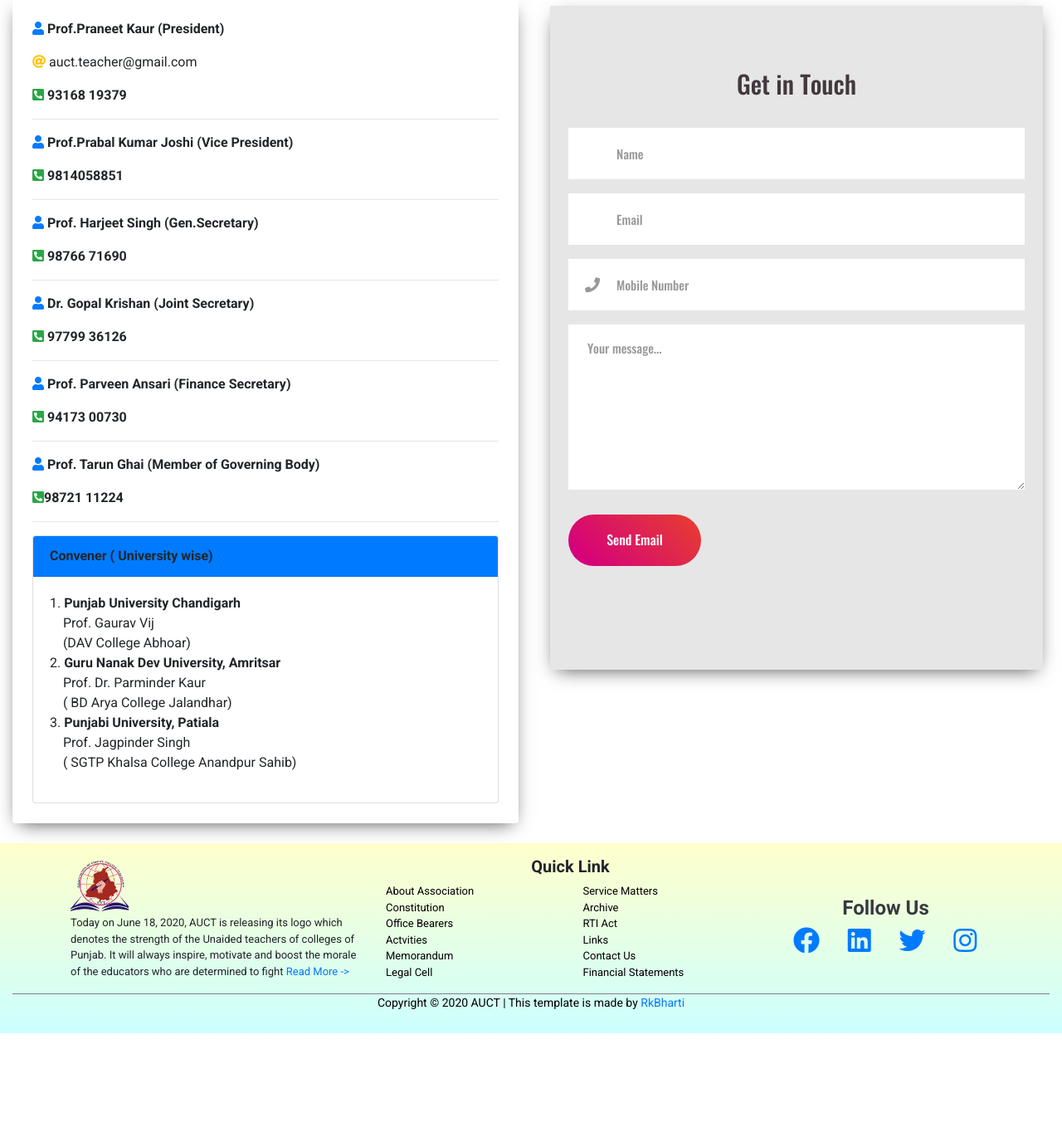
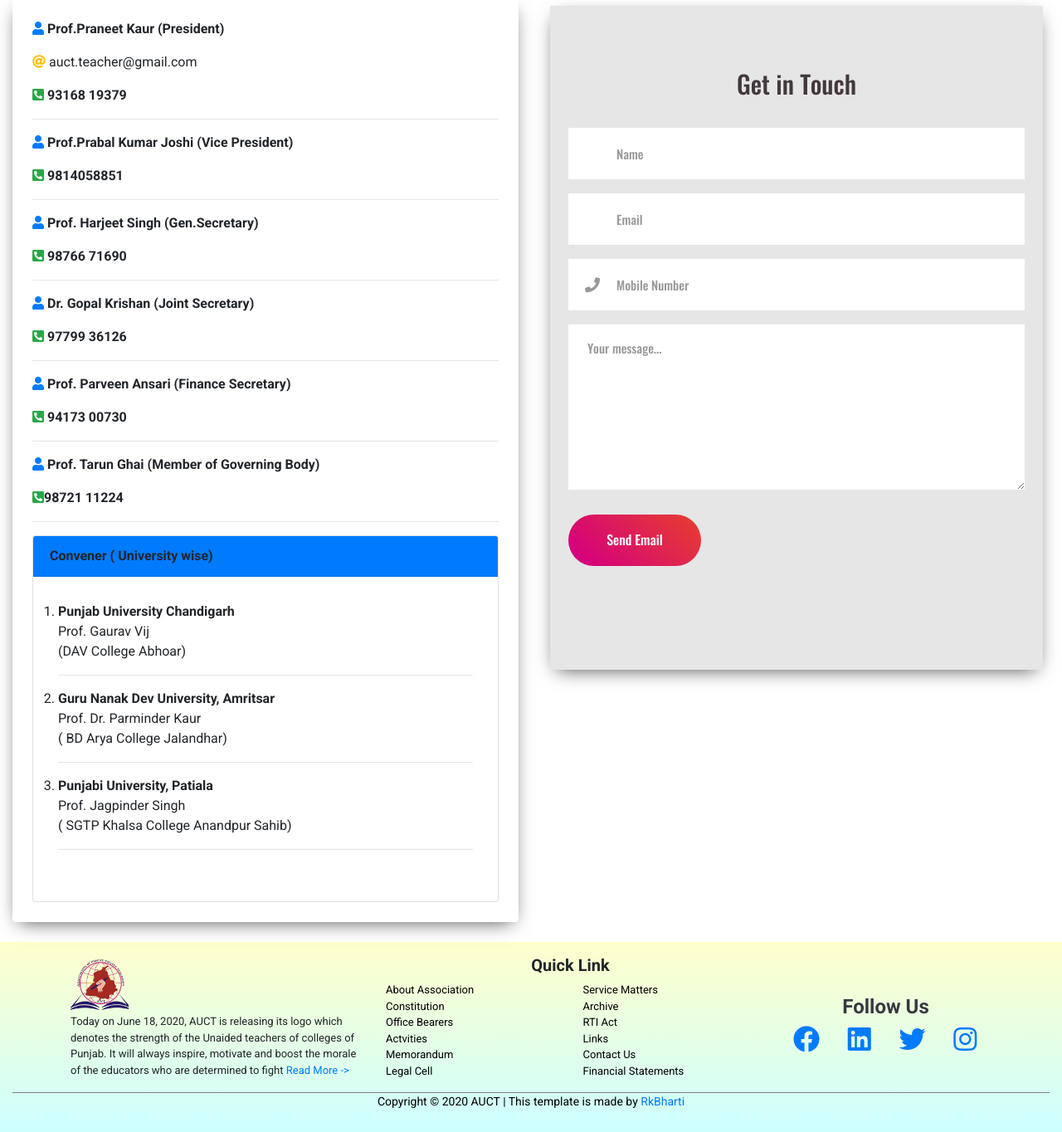
Before and after one commit to rkb9878/AUCT, a PHP site: page /contactUs.php in a window 1280 px wide. Shown: the part 348-1712 px from the top of the page at 83% size. Before the commit the page ends 1593 px from the top, so only its background shows below. Run offline with PHP 8.4, Linux system fonts and the light colour scheme; some libraries are stand-ins or nearby versions; some web fonts are replaced.

Commit message:
Done capta

```diff
--- a/contactUs.php
+++ b/contactUs.php
@@ -75,28 +75,29 @@
                     <div class="card-header bg-primary">
                         <b>Convener ( University wise)</b>
                     </div>
+
                     <div class="card-body">
-                        <ol>
+                        <ol style="padding: 10px">
                             <li>
-                                1. <b>Punjab University Chandigarh</b>
+                                <b>Punjab University Chandigarh</b>
                                 <br>
-                                &nbsp;&nbsp;&nbsp;&nbsp;Prof. Gaurav Vij <br>
-                                &nbsp;&nbsp;&nbsp;&nbsp;(DAV College Abhoar)
-                                <br>
+                                Prof. Gaurav Vij <br>
+                                (DAV College Abhoar)
+                                <hr>
                             </li>
                             <li>
-                                2. <b>Guru Nanak Dev University, Amritsar</b>
+                                <b>Guru Nanak Dev University, Amritsar</b>
                                 <br>
-                                &nbsp;&nbsp;&nbsp;&nbsp;Prof. Dr. Parminder Kaur <br>
-                                &nbsp;&nbsp;&nbsp;&nbsp;( BD Arya College Jalandhar)
-                                <br>
+                                Prof. Dr. Parminder Kaur <br>
+                                ( BD Arya College Jalandhar)
+                                <hr>
                             </li>
                             <li>
-                                3. <b>Punjabi University, Patiala</b>
+                                <b>Punjabi University, Patiala</b>
                                 <br>
-                                &nbsp;&nbsp;&nbsp;&nbsp;Prof. Jagpinder Singh<br>
-                                &nbsp;&nbsp;&nbsp;&nbsp;( SGTP Khalsa College Anandpur Sahib)
-                                <br>
+                                Prof. Jagpinder Singh<br>
+                                ( SGTP Khalsa College Anandpur Sahib)
+                                <hr>
                             </li>
                         </ol>
                     </div>
--- a/contactus/css/main.css
+++ b/contactus/css/main.css
@@ -67,7 +67,7 @@ a:hover {
 
 ul, li {
 	margin: 0px;
-	list-style-type: none;
+	/*list-style-type: none;*/
 }
 
 
```
